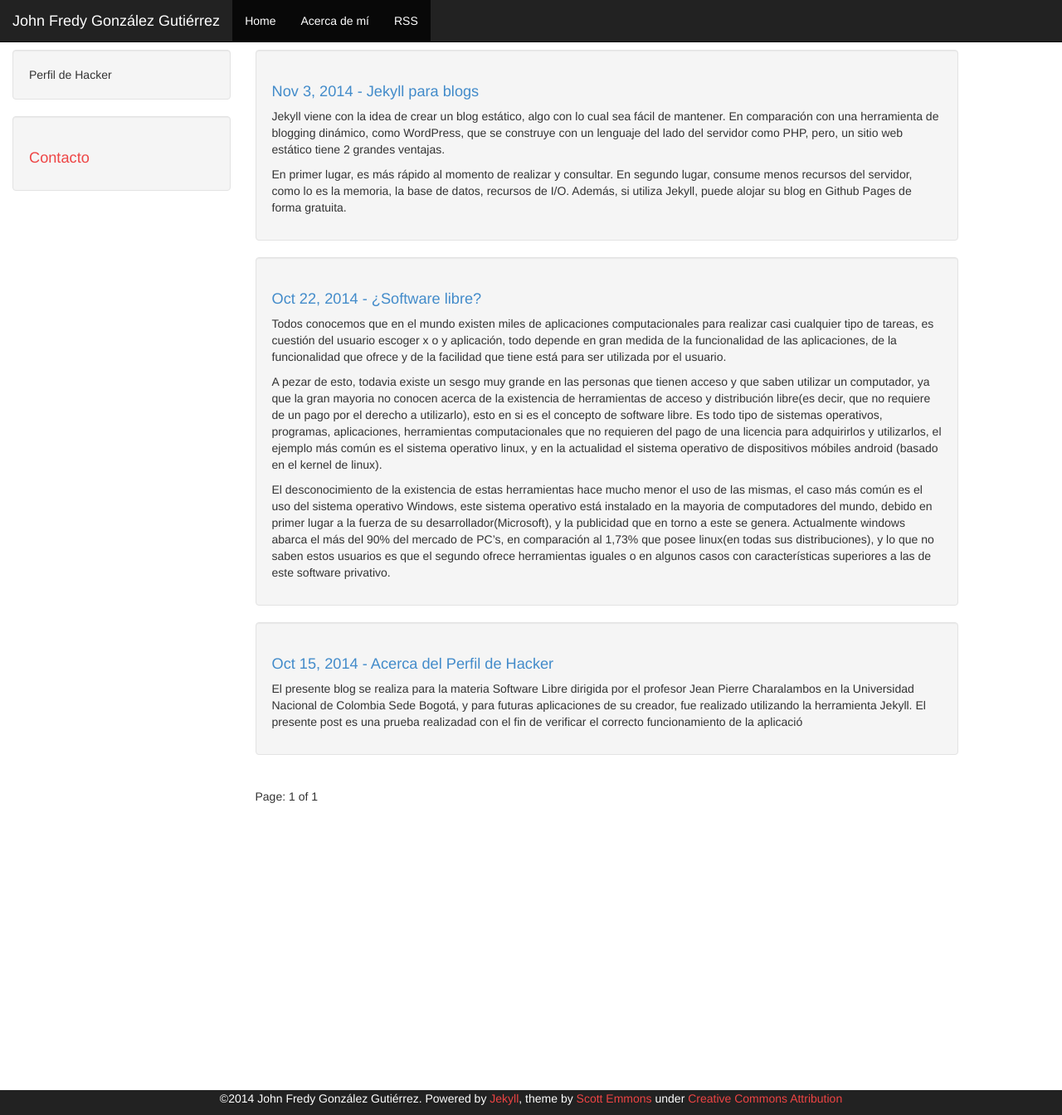
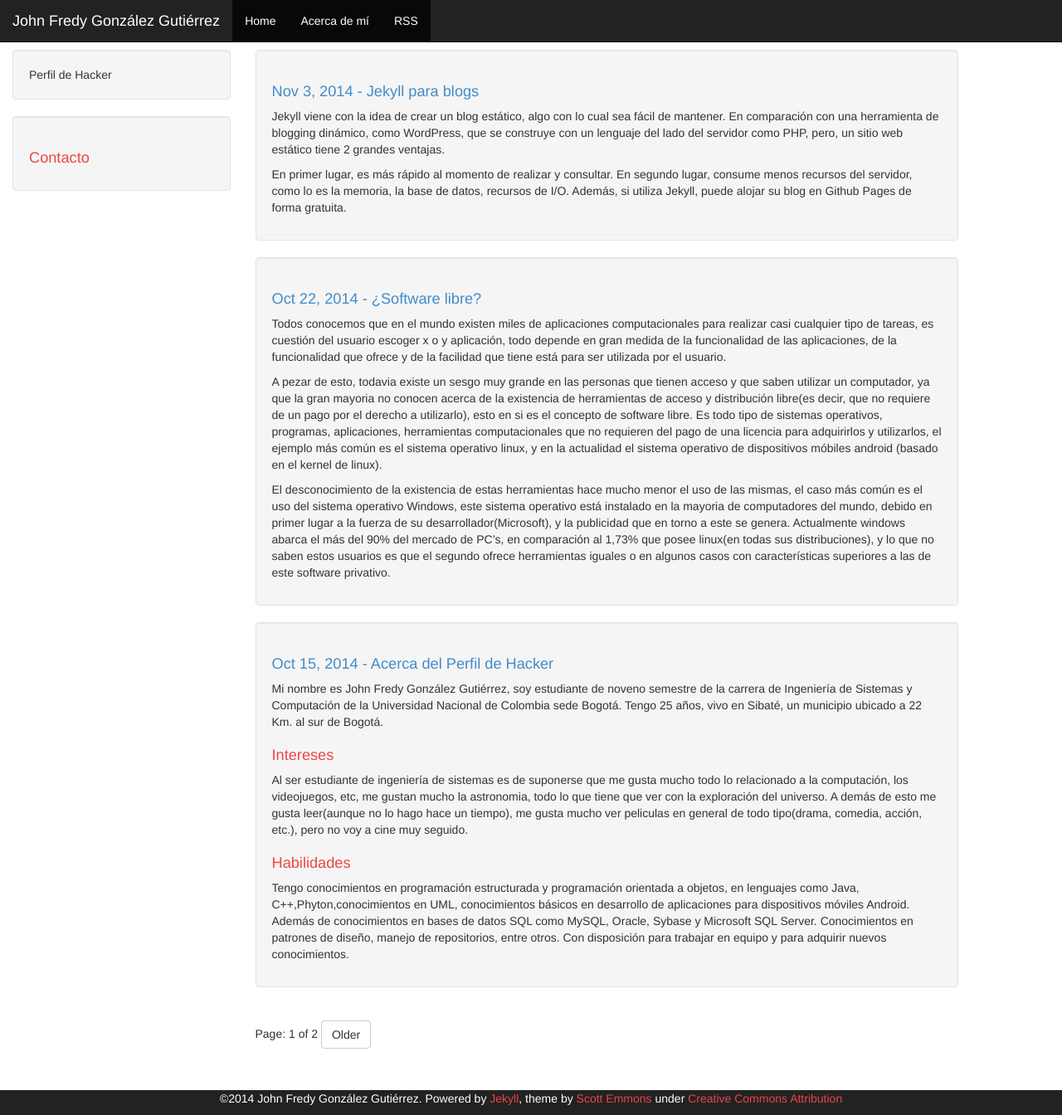
Before and after one commit to jfgonzalezg/JohnF-blog, a Jekyll site: the page built from index.html, in a window 1280 px wide and 1344 px high. Shown: the whole window at 83% size. Built offline with Jekyll 4.4.1, drawn with Linux system fonts in a browser that asks for light colours; Markdown is read by kramdown in place of the engine named in the settings; the list of posts is cut into pages by our own code.

Commit message:
arreglo tema

```diff
--- /dev/null
+++ b/_posts/2014-10-16-Acerca de mi.md
@@ -0,0 +1,16 @@
+---
+layout: post
+title: "Acerca del Perfil de Hacker"
+date: 2014-10-15 18:25:06 -0500
+comments: true
+---
+
+Mi nombre es John Fredy González Gutiérrez, soy estudiante de noveno semestre de la carrera de Ingeniería de Sistemas y Computación de la Universidad Nacional de Colombia sede Bogotá. Tengo 25 años, vivo en Sibaté, un municipio ubicado a 22 Km. al sur de Bogotá.
+
+Intereses
+=========
+Al ser estudiante de ingeniería de sistemas es de suponerse que me gusta mucho todo lo relacionado a la computación, los videojuegos, etc, me gustan mucho la astronomia, todo lo que tiene que ver con la exploración del universo. A demás de esto me gusta leer(aunque no lo hago hace un tiempo), me gusta mucho ver peliculas en general de todo tipo(drama, comedia, acción, etc.), pero no voy a cine muy seguido.
+
+Habilidades
+===========
+Tengo conocimientos en programación estructurada y programación orientada a objetos, en lenguajes como Java, C++,Phyton,conocimientos en UML, conocimientos básicos en desarrollo de aplicaciones para dispositivos móviles Android. Además de conocimientos en bases de datos SQL como MySQL, Oracle, Sybase y Microsoft SQL Server. Conocimientos en patrones de diseño, manejo de repositorios, entre otros. Con disposición para trabajar en equipo y para adquirir nuevos conocimientos.
--- a/about.html
+++ b/about.html
@@ -6,5 +6,7 @@ layout: default
     <h2>Acerca de mi</h2>
     <p>Mi nombre es John Fredy González Gutiérrez, soy estudiante de noveno semestre de la carrera de Ingeniería de Sistemas y Computación de la Universidad Nacional de Colombia sede Bogotá. Tengo 25 años, vivo en Sibaté, un municipio ubicado a 22 Km. al sur de Bogotá.</p>
     <h1>Intereses</h1>
-    <p>Al ser estudiante de ingeniería de sistemas es de suponerse que me gusta mucho todo lo relacionado a la computación, los videojuegos, etc. A demás de esto me gusta leer(aunque no lo hago hace un tiempo), me gusta mucho ver peliculas en general de todo tipo(drama, comedia, acción, etc.), pero no voy a cine muy seguido.</p>
+    <p>Al ser estudiante de ingeniería de sistemas es de suponerse que me gusta mucho todo lo relacionado a la computación, los videojuegos, etc, me gustan mucho la astronomia, todo lo que tiene que ver con la exploración del universo. A demás de esto me gusta leer(aunque no lo hago hace un tiempo), me gusta mucho ver peliculas en general de todo tipo(drama, comedia, acción, etc.), pero no voy a cine muy seguido.</p>
+    <h1>Habilidades</h1>
+    <p>Tengo conocimientos en programación estructurada y programación orientada a objetos, en lenguajes como Java, C++,Phyton,conocimientos en UML, conocimientos básicos en desarrollo de aplicaciones para dispositivos móviles Android. Además de conocimientos en bases de datos SQL como MySQL, Oracle, Sybase y Microsoft SQL Server. Conocimientos en patrones de diseño, manejo de repositorios, entre otros. Con disposición para trabajar en equipo y para adquirir nuevos conocimientos.</p>
 </div>
```
